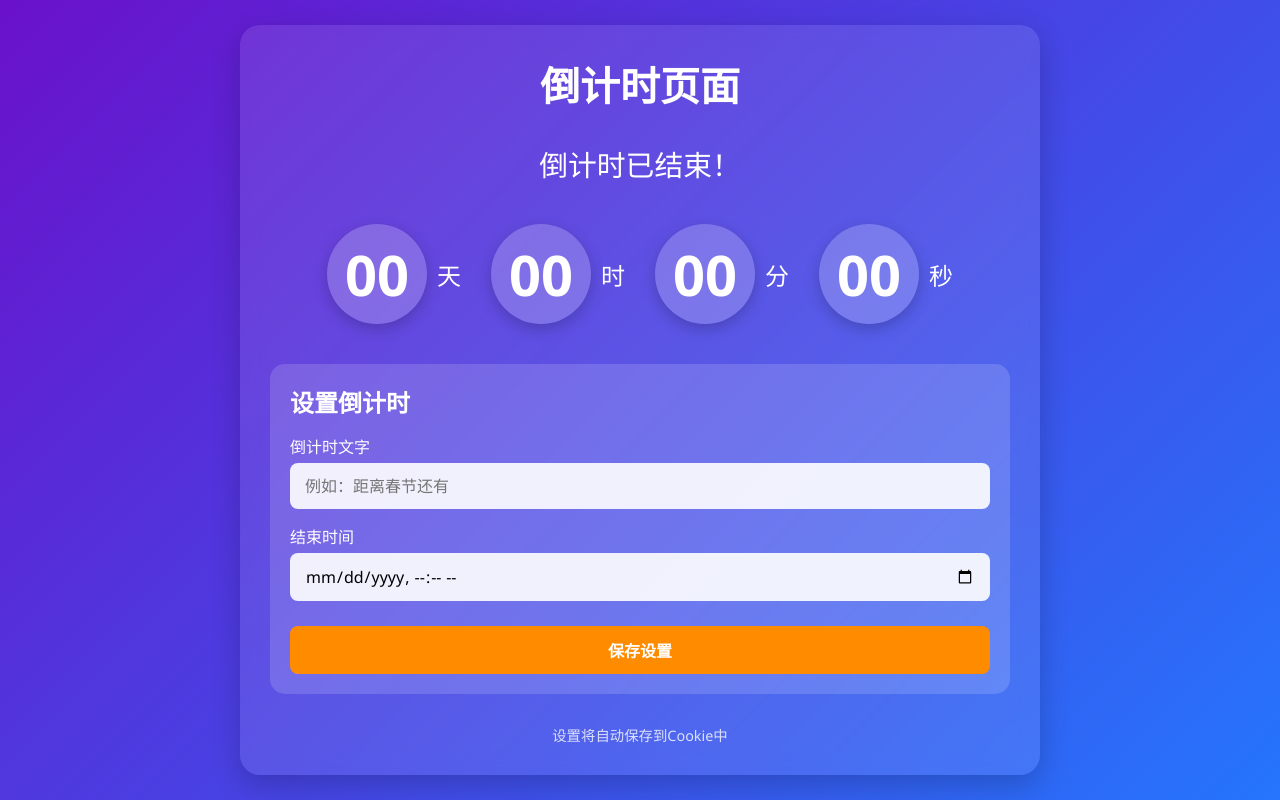
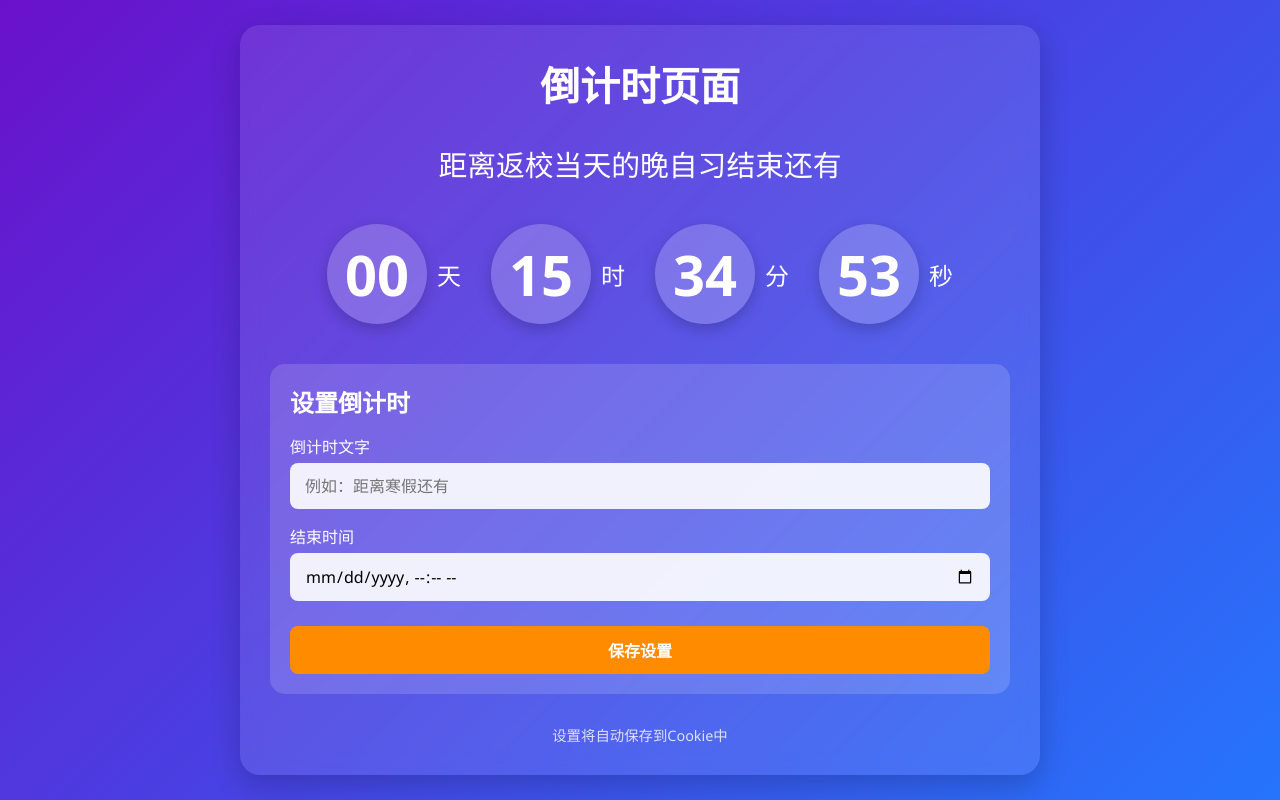
Before and after one commit to DongSX1217/HomeworkBoard, a Python web app: template templates/countdown.html in a window 1280 px wide. Run offline with Jinja, Linux system fonts and the light colour scheme; the template is opened without the code that fills it, so the values that code supplies are empty.

Commit message:
feat: 优化倒计时的默认设置

```diff
--- a/templates/countdown.html
+++ b/templates/countdown.html
@@ -189,7 +189,7 @@
             <h2>设置倒计时</h2>
             <div class="form-group">
                 <label for="eventText">倒计时文字</label>
-                <input type="text" id="eventText" placeholder="例如：距离春节还有">
+                <input type="text" id="eventText" placeholder="例如：距离寒假还有">
             </div>
             <div class="form-group">
                 <label for="endDate">结束时间</label>
@@ -216,7 +216,7 @@
 
         // 默认设置
         let eventText = '距离返校当天的晚自习结束还有';
-        let endDate = new Date('2025-10-08T22:00:00');
+        let endDate = new Date('2025-10-12T22:00:00');
 
         // 从Cookie加载设置
         function loadSettings() {
```
